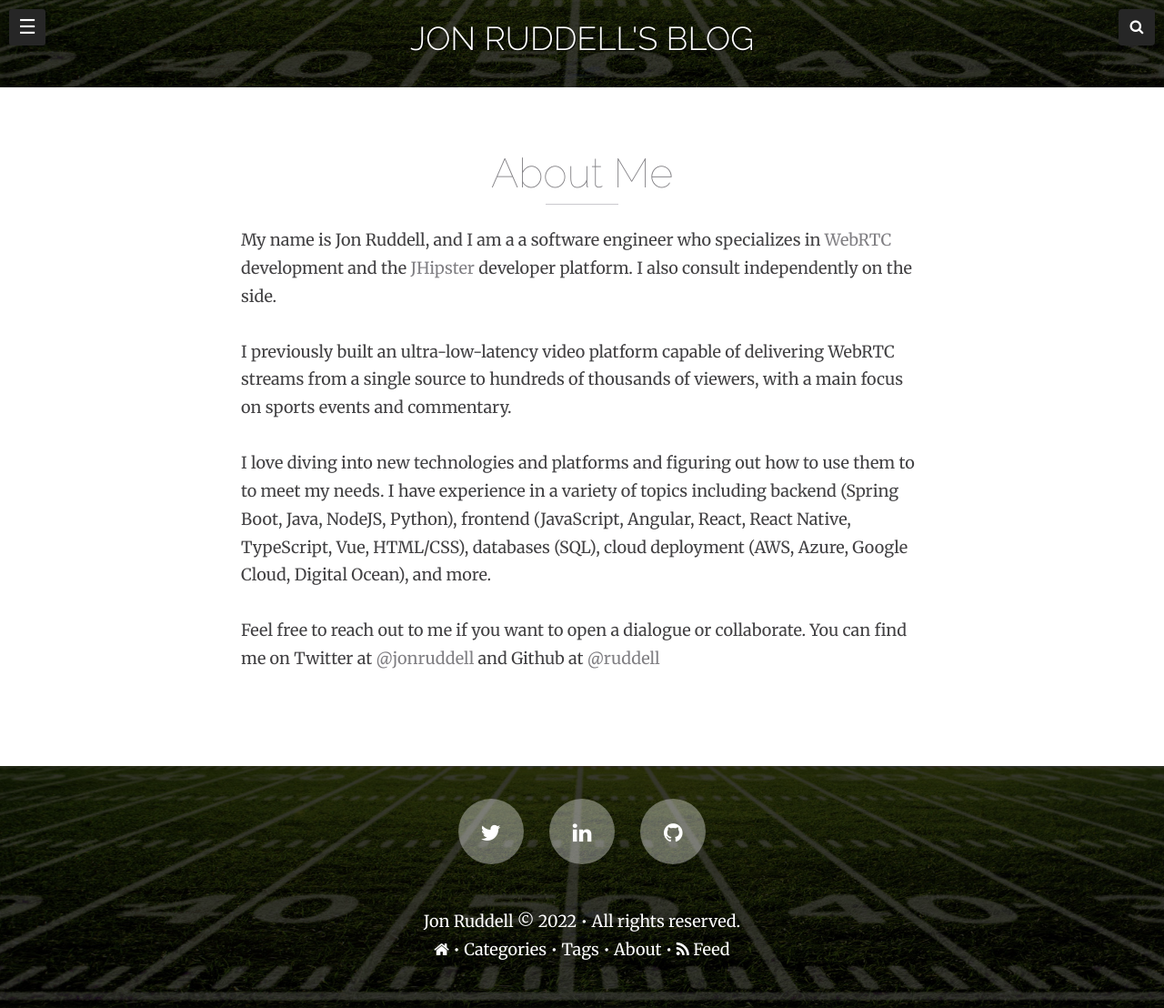
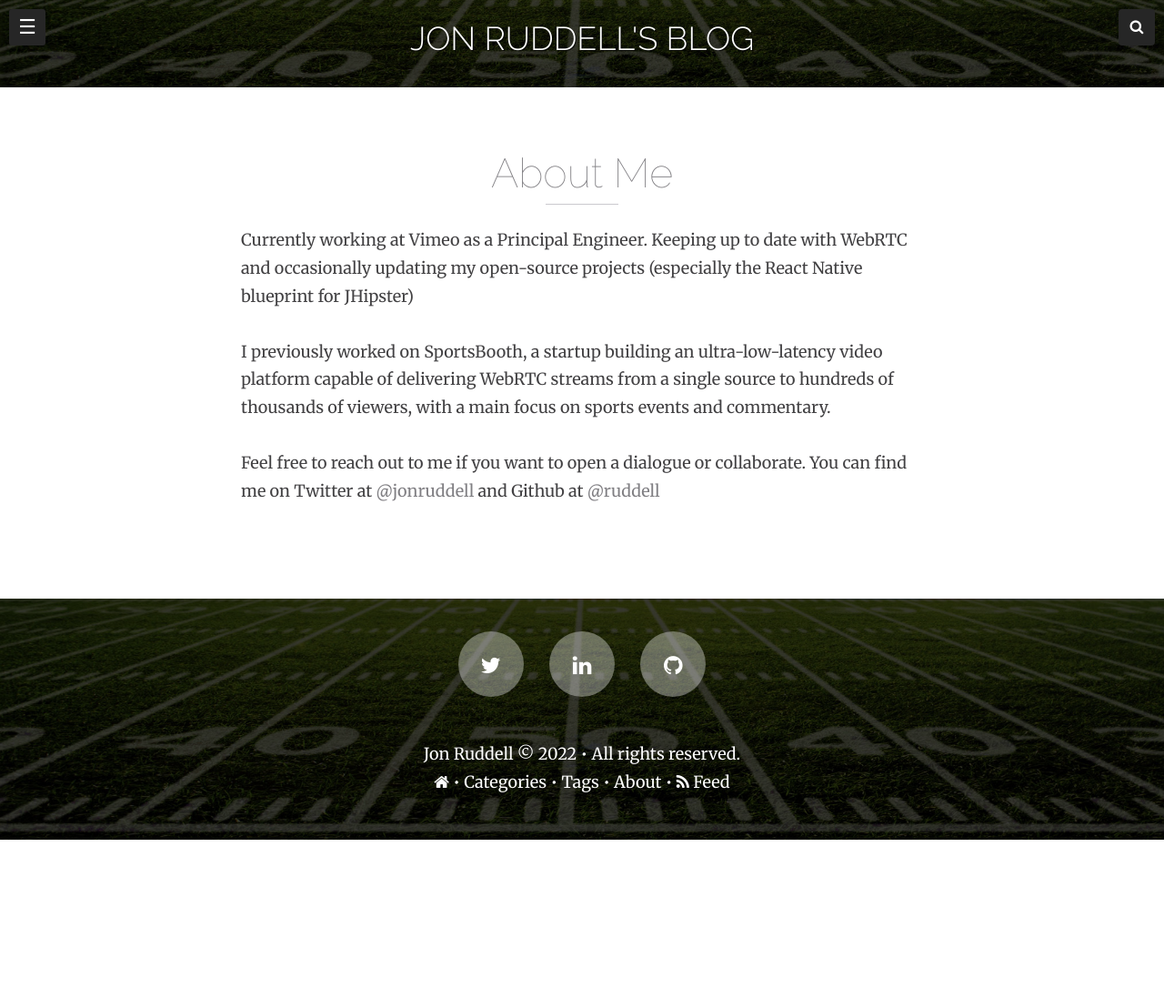
Before and after one commit to ruddell/ruddell.github.io, a Jekyll site: the page built from _pages/about.md, in a window 1280 px wide. Shown: the whole page at 91% size. Built offline with Jekyll 4.4.1, drawn with Linux system fonts in a browser that asks for light colours; after the commit the page ends 923 px from its top, so only the background shows below that.

Commit message:
remove consulting mention

```diff
--- a/_pages/about.md
+++ b/_pages/about.md
@@ -5,18 +5,11 @@ title: About Me
 tags: [tags]
 ---
 
+Currently working at Vimeo as a Principal Engineer. Keeping up to date with WebRTC and occasionally updating my open-source projects (especially the React Native blueprint for JHipster)
 
-My name is Jon Ruddell, and I am a a software engineer who specializes in [WebRTC][] development and the [JHipster][] developer platform.  I also consult independently on the side.
-
-I previously built an ultra-low-latency video platform capable of delivering WebRTC streams from a single source to hundreds of thousands of viewers, with a main focus on sports events and commentary.
-
-I love diving into new technologies and platforms and figuring out how to use them to to meet my needs.  I have experience in a variety of topics including backend (Spring Boot, Java, NodeJS, Python), frontend (JavaScript, Angular, React, React Native, TypeScript, Vue, HTML/CSS), databases (SQL), cloud deployment (AWS, Azure, Google Cloud, Digital Ocean), and more.
+I previously worked on SportsBooth, a startup building an ultra-low-latency video platform capable of delivering WebRTC streams from a single source to hundreds of thousands of viewers, with a main focus on sports events and commentary.
 
 Feel free to reach out to me if you want to open a dialogue or collaborate.  You can find me on Twitter at [@jonruddell][] and Github at [@ruddell][]
 
-[WebRTC]: https://webrtc.org/
-[SportsBooth]: https://sportsbooth.tv
-[WebRTC]: https://webrtc.org
-[JHipster]: https://jhipster.tech
 [@jonruddell]: https://twitter.com/jonruddell
 [@ruddell]: https://github.com/ruddell
```
